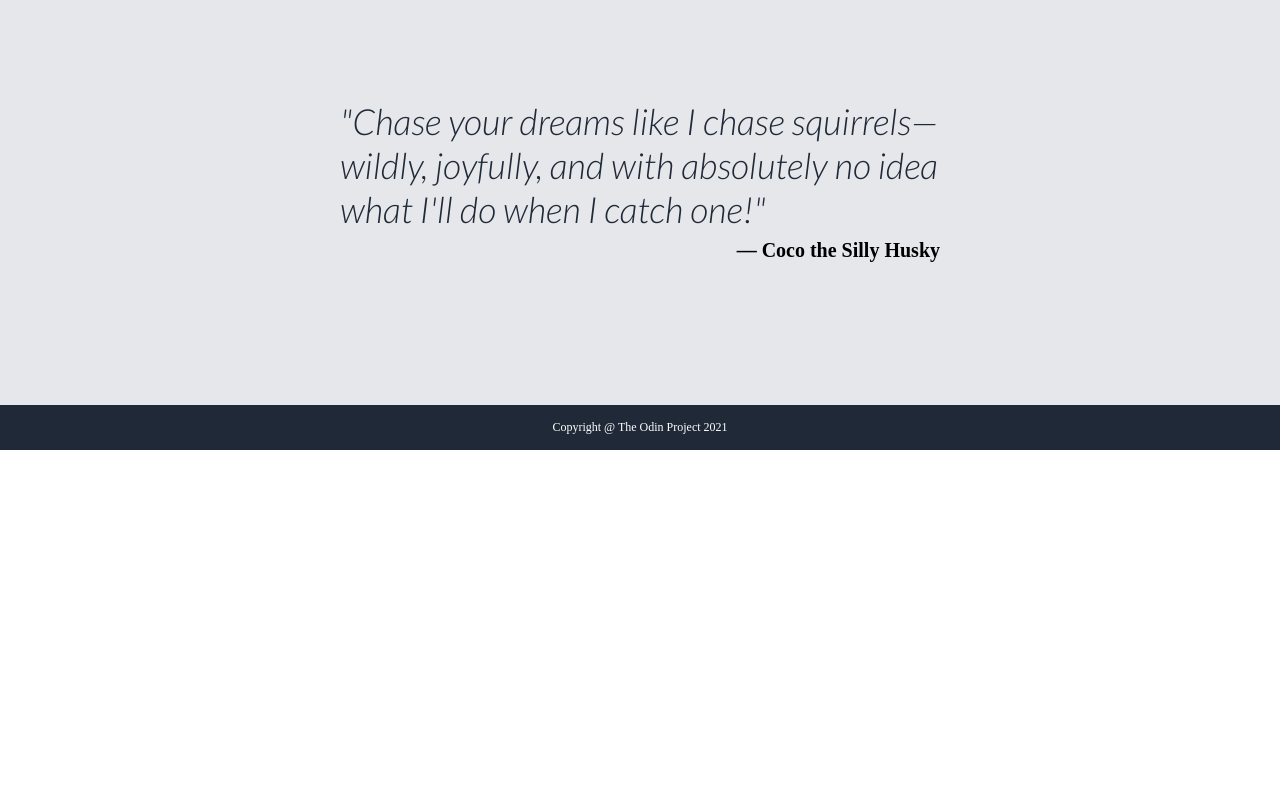
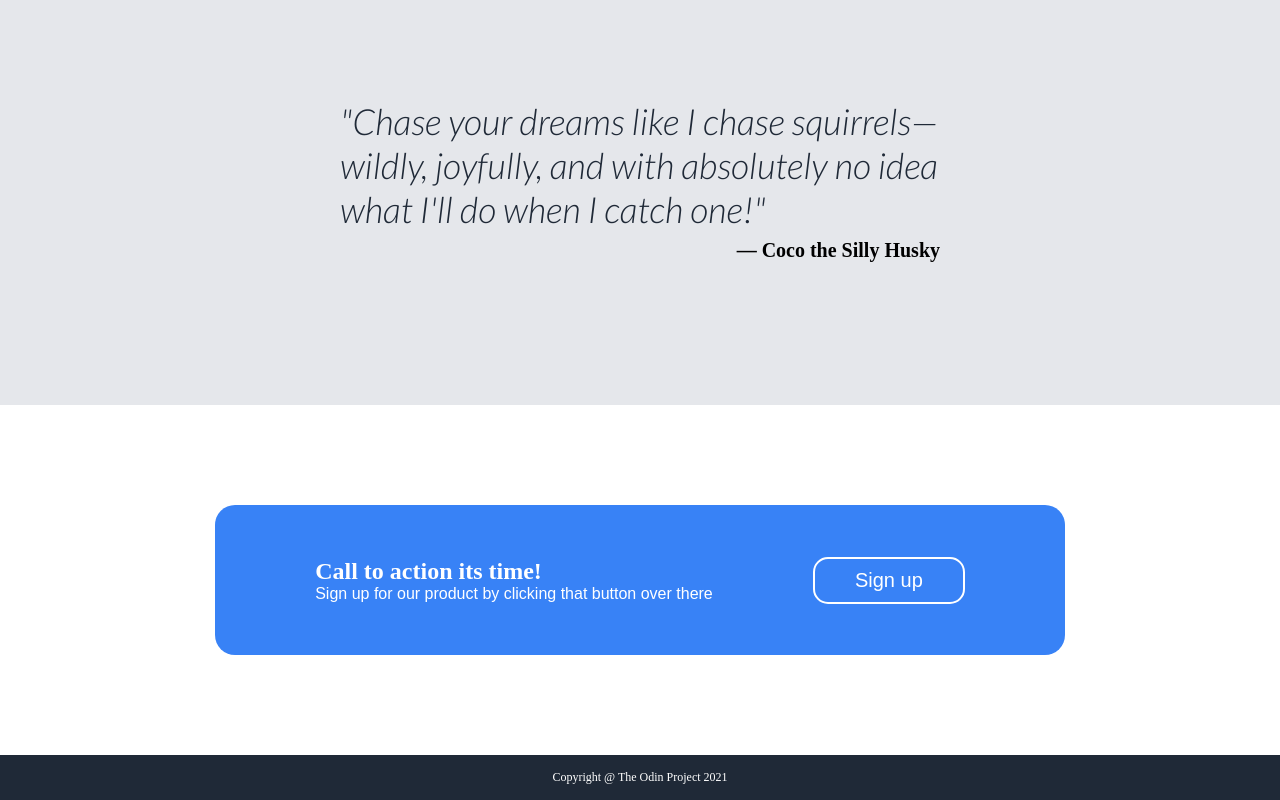
Before and after one commit to WilJoyaa/odin-landing, a plain HTML site: page index.html in a window 1280 px wide. Shown: the part 1005-1805 px from the top of the page. Before the commit the page ends 1455 px from the top, so only its background shows below. Drawn offline with Linux system fonts and the light colour scheme.

Commit message:
Blue Sign up box
added blue sign up box section and aligned box and inside content and styled box to match with the example givem

```diff
--- a/index.html
+++ b/index.html
@@ -91,6 +91,21 @@
                 </div>
             </div>
         </div>
+        <div class="bluebox">
+           <div class="bluebox container">
+                <div class="bluebox text">
+                    <div id="action">
+                        Call to action its time!
+                    </div>
+                    <div id="signuptxt">
+                        Sign up for our product by clicking that button over there
+                    </div>
+                </div>
+                <button class="bluebox signup">
+                    Sign up
+                </button>
+           </div>
+        </div>
     </div>
 
     <div class="footer">
--- a/landingstyle.css
+++ b/landingstyle.css
@@ -107,7 +107,7 @@ a {
     font-size: 20px;
     border-width: 1px;
     border-color: #3882f6;
-    border-radius: 15%;
+    border-radius: 15px;
 }
 
 .info {
@@ -214,3 +214,59 @@ a {
     font-size: 20px;
     padding-top: 8px;
 }
+
+.bluebox {
+    display: flex;
+    height: 350px;
+    justify-content: center;
+    align-items: center;
+    flex: 0 1 auto;
+}
+
+.bluebox.container {
+    display: flex;
+    flex: 0 1 auto;
+    background-color: #3882f6;
+    width: 850px;
+    height: 150px;
+    border-radius: 20px;
+    justify-content: space-evenly;
+}
+
+.bluebox.text {
+    display: flex;
+    flex-direction: column;
+    align-items: flex-start;
+    flex: 0 1 auto;
+    height: 150px;
+
+}
+
+.bluebox.signup {
+    flex: 0 0 auto;
+    height: fit-content;
+    color: white;
+    background-color: #3882f6;
+    padding: 10px;
+    padding-left: 40px;
+    padding-right: 40px;
+
+    font-weight: 300;
+    font-size: 20px;
+    border-width: 2px;
+    border-color: white;
+    border-radius: 15px;
+    border-style: solid;
+}
+
+#action {
+    font-size: 24px;
+    font-weight: 900;
+    color: white;
+}
+
+#signuptxt {
+    color: white;
+    font-family: Arial, Helvetica, sans-serif;
+    font-weight: 100;
+}
```
